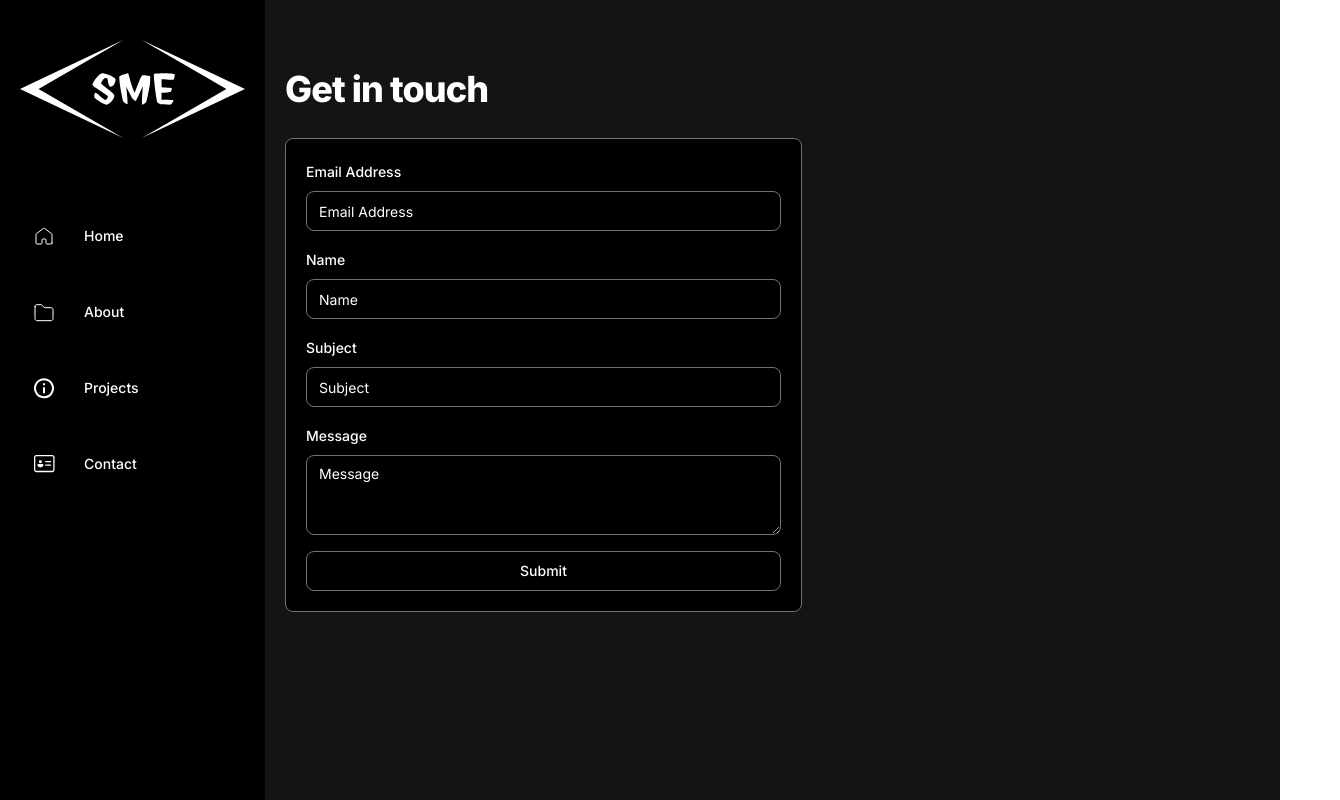
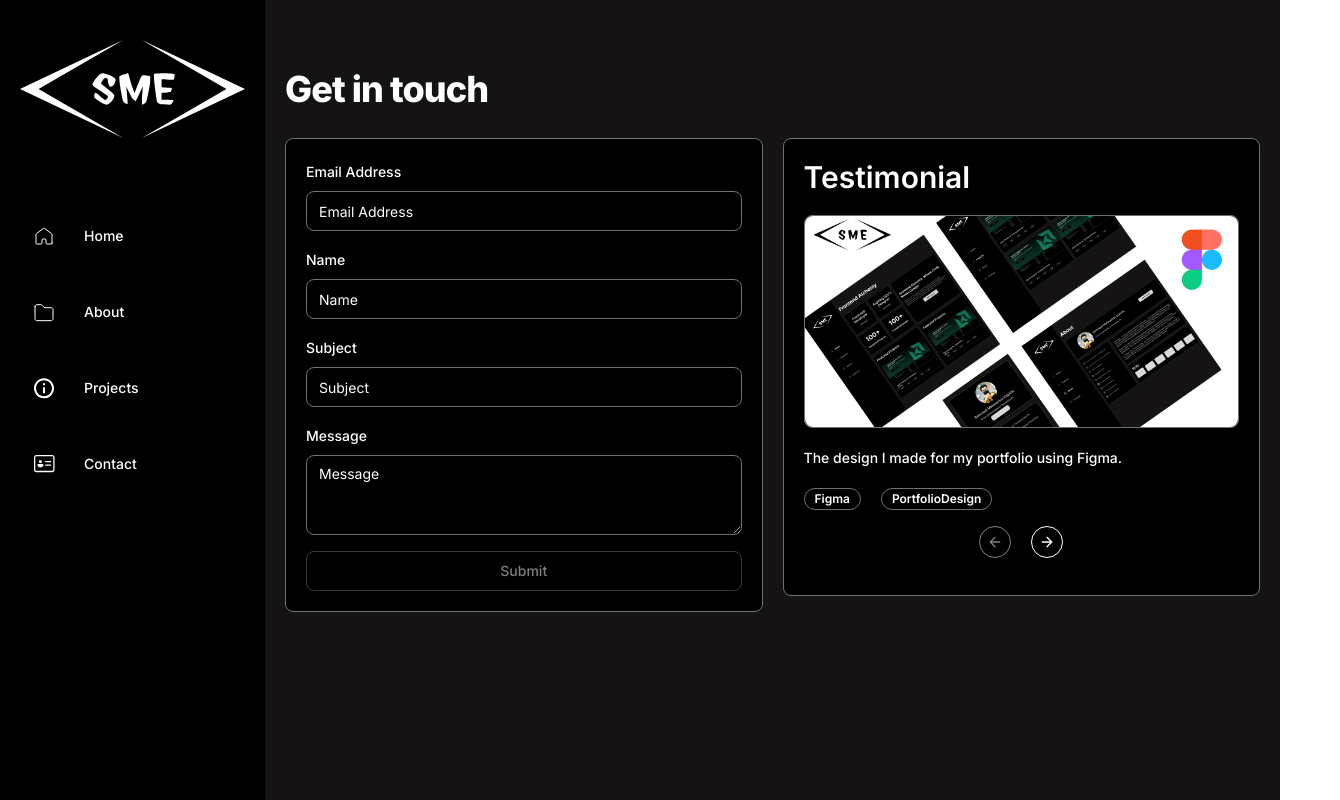
Before and after one commit to smml-espiritu/sme-portfolio, a Next.js app: page /contact in a window 1280 px wide. Shown: the whole page, 1340 px wide, since content can reach past the window. Built offline with nearby package versions, Linux system fonts and the light colour scheme.

Commit message:
enhancement

```diff
--- a/package.json
+++ b/package.json
@@ -18,6 +18,7 @@
     "@radix-ui/react-tooltip": "^1.0.7",
     "class-variance-authority": "^0.7.0",
     "clsx": "^2.0.0",
+    "embla-carousel-autoplay": "^8.0.0-rc17",
     "embla-carousel-react": "^8.0.0-rc17",
     "framer-motion": "^10.16.16",
     "lucide-react": "^0.302.0",
@@ -26,6 +27,7 @@
     "react": "^18",
     "react-dom": "^18",
     "react-hook-form": "^7.49.2",
+    "sonner": "^1.3.1",
     "tailwind-merge": "^2.2.0",
     "tailwindcss-animate": "^1.0.7",
     "zod": "^3.22.4"
--- a/src/components/contact.tsx
+++ b/src/components/contact.tsx
@@ -1,5 +1,4 @@
-import React from "react";
-import { H1 } from "./ui/typography";
+import { H1, H2, SubH } from "./ui/typography";
 import * as z from "zod";
 import { useForm } from "react-hook-form";
 import { zodResolver } from "@hookform/resolvers/zod";
@@ -15,6 +14,11 @@ import { Input } from "./ui/input";
 import { Button } from "./ui/button";
 import { Textarea } from "./ui/textarea";
 import { sendContactForm } from "@/lib/api";
+import { useState } from "react";
+import { Toaster, toast } from "sonner";
+import { Loader2 } from "lucide-react";
+import { RootWrapper } from "./wrapper";
+import ProjectCarousel from "./project-carousel";
 
 const formSchema = z.object({
   emailAddress: z.string().email(),
@@ -26,6 +30,9 @@ const formSchema = z.object({
 });
 
 const Contact = () => {
+  const [submitStatus, setSubmitStatus] = useState<
+    "idle" | "loading" | "success" | "error"
+  >("idle");
   const form = useForm<z.infer<typeof formSchema>>({
     resolver: zodResolver(formSchema),
     defaultValues: {
@@ -37,20 +44,29 @@ const Contact = () => {
   });
 
   const handleSubmit = async (data: z.infer<typeof formSchema>) => {
+    try {
+      setSubmitStatus("loading");
       await sendContactForm(data);
+      setSubmitStatus("success");
+      toast.success("Sent successfully");
+    } catch (error) {
+      setSubmitStatus("error");
+      toast.error("Error submitting form. Please try again.");
+    }
   };
-
   return (
-    <div className="lg:max-w-[1075px] pb-10 min-h-screen sm:pt-10 text-white">
-      <div className="w-screen px-5 md:pl-0 lg:px-0 md:w-full lg:w-[1055px]">
+    <RootWrapper>
+      <div>
         <div className="flex justify-center md:justify-start items-center h-[98px]">
           <H1>Get in touch</H1>
         </div>
-        <div>
+        <div className="grid justify-center grid-cols-1 lg:grid-cols-2 gap-5">
+          <div className="w-full max-w-[517px]">
+            <Toaster />
             <Form {...form}>
               <form
                 onSubmit={form.handleSubmit(handleSubmit)}
-              className="max-w-[517px] w-full flex flex-col gap-4 bg-black p-5 border border-[#737171] rounded-[8px]"
+                className=" w-full max-w-[517px] flex flex-col gap-4 bg-black p-5 border border-[#737171] rounded-[8px]"
               >
                 <FormField
                   control={form.control}
@@ -134,20 +150,34 @@ const Contact = () => {
                 <Button
                   type="submit"
                   className="border w-full rounded-[8px] border-[#737171]"
-                // disabled={
-                //   !form.getValues("emailAddress") ||
-                //   !form.getValues("name") ||
-                //   !form.getValues("message") ||
-                //   !form.getValues("subject")
-                // }
+                  disabled={
+                    !form.getValues("emailAddress") ||
+                    !form.getValues("name") ||
+                    !form.getValues("message") ||
+                    !form.getValues("subject")
+                  }
                 >
-                Submit
+                  {submitStatus === "loading" ? (
+                    <>
+                      <Loader2 className="mr-2 h-5 w-5 animate-spin" />
+                      Please wait
+                    </>
+                  ) : (
+                    "Submit"
+                  )}
                 </Button>
               </form>
             </Form>
           </div>
+          <div className="border border-[#737171] bg-black w-full max-w-[517px] lg:h-[458px] rounded-[8px]">
+            <div className="flex flex-col items-center gap-5 p-5">
+              <H2 className="self-start">Testimonial</H2>
+              <ProjectCarousel />
             </div>
           </div>
+        </div>
+      </div>
+    </RootWrapper>
   );
 };
 
--- a/src/components/hero.tsx
+++ b/src/components/hero.tsx
@@ -9,6 +9,7 @@ import {
   TooltipTrigger,
 } from "@/components/ui/tooltip";
 import ProjectCarousel from "./project-carousel";
+import Link from "next/link";
 
 const HeroPage = () => {
   return (
@@ -59,7 +60,7 @@ const HeroPage = () => {
                 through every click and scroll.
               </SubH>
               <Button className="bg-black border border-[#737171] rounded-[8px]">
-                Get in touch
+                <Link href="/contact">Get in touch</Link>
               </Button>
             </div>
           </Card2>
--- a/src/components/project-carousel.tsx
+++ b/src/components/project-carousel.tsx
@@ -1,6 +1,5 @@
 "use client";
 
-import React from "react";
 import {
   Carousel,
   CarouselContent,
@@ -9,20 +8,23 @@ import {
   CarouselPrevious,
 } from "@/components/ui/carousel";
 import { PROJECT_DATA } from "@/data/project-data";
-import { Card2, ToolsCard } from "./wrapper";
-import { H2, SubH } from "./ui/typography";
-import {
-  Tooltip,
-  TooltipContent,
-  TooltipProvider,
-  TooltipTrigger,
-} from "./ui/tooltip";
+import { SubH } from "./ui/typography";
 import { Badge } from "./ui/badge";
 import Image from "next/image";
+import Autoplay from "embla-carousel-autoplay";
+import React from "react";
 
 const ProjectCarousel = () => {
+  const plugin = React.useRef(
+    Autoplay({ delay: 10000, stopOnInteraction: true })
+  );
   return (
-    <Carousel className="w-full">
+    <Carousel
+      className="w-full"
+      plugins={[plugin.current]}
+      onMouseEnter={plugin.current.stop}
+      onMouseLeave={plugin.current.reset}
+    >
       <CarouselContent>
         {PROJECT_DATA.map((data, index) => (
           <CarouselItem key={index}>
--- a/src/pages/api/contact.ts
+++ b/src/pages/api/contact.ts
@@ -14,7 +14,11 @@ const handler = async (req: NextApiRequest, res: NextApiResponse) => {
         ...mailOption,
         subject: data.subject,
         text: "test string",
-        html: `<h1>Email: ${data.emailAddress}</h1><h2>Name: ${data.name}</h2><p>${data.message}</p>`,
+        html: `
+        <h1>${data.subject}</h1>
+        <p><strong>Email:</strong> ${data.emailAddress}</p>
+        <p><strong>Name:</strong> ${data.name}</p>
+        <p><strong>Message:</strong> ${data.message}</p> `,
       });
 
       return res.status(200).json({ success: true });
```
Also changed, not shown: 1 other file (tests, documents, lock files or other folders). Lines whose indentation alone changed are shown as unchanged.
